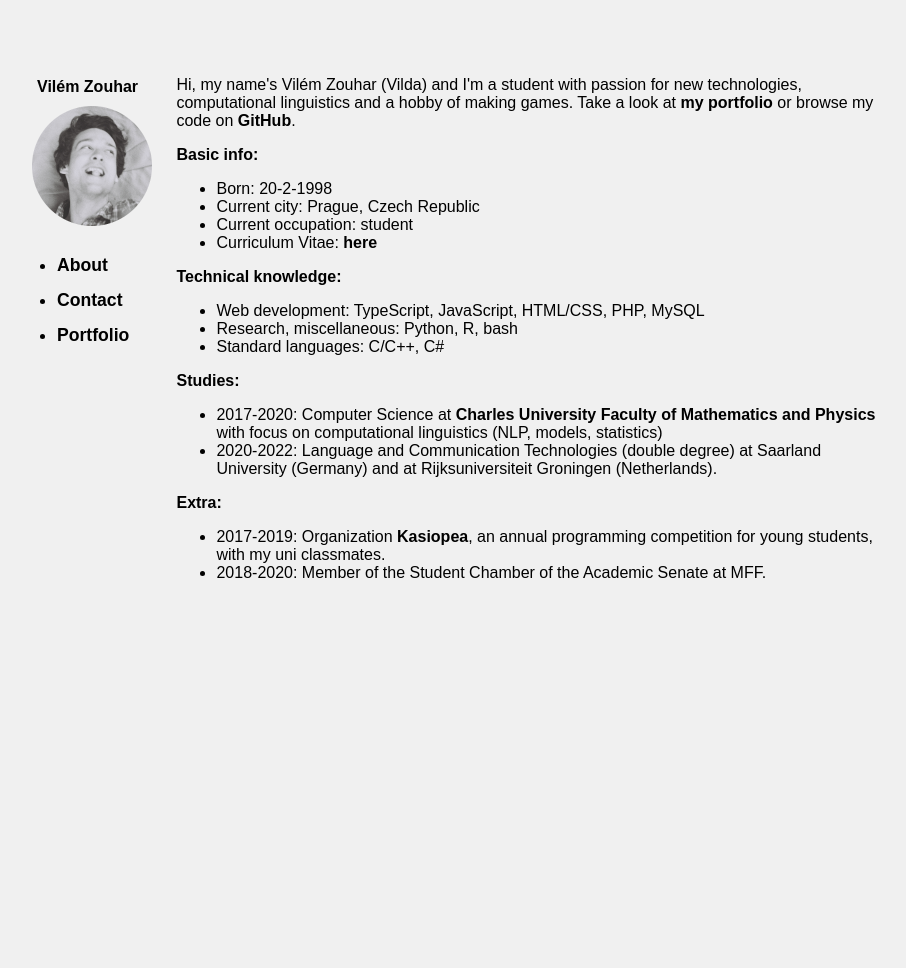
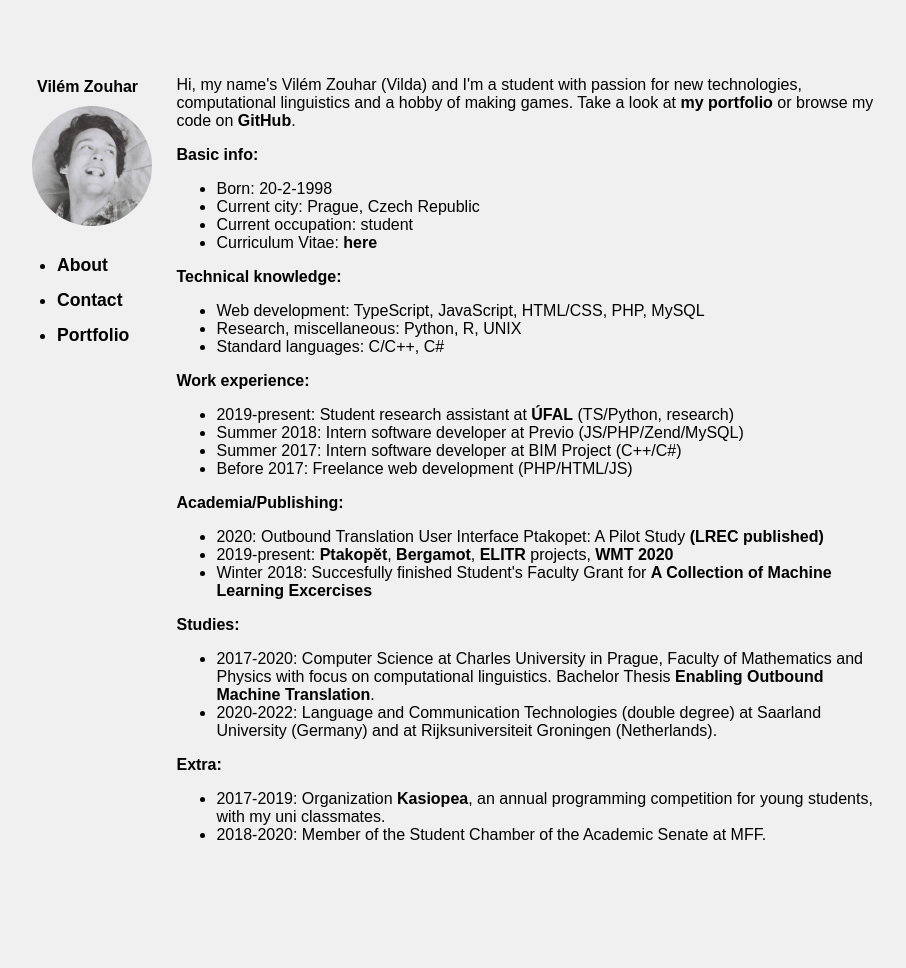
Before and after one commit to zouharvi/zouharvi, a PHP site: page /?p=1 in a window 1280 px wide. Shown: the whole page, without its empty margins (168-1074 px from the left). Before the commit the page ends 578 px from the top, so only its background shows below. Run offline with PHP 8.4, Linux system fonts and the light colour scheme; some libraries are stand-ins or nearby versions.

Commit message:
update information, restructure

```diff
--- a/css/style.css
+++ b/css/style.css
@@ -2,15 +2,15 @@
   font-family: 'Mukta', sans-serif;
 }
 
-.t_0 {
+.t {
   font-size: 1.1em;
 }
 
-.t_0_bold, #name {
+.t_bold, #name {
   font-weight: bold;
 }
 
-.a_0 {
+a {
   font-weight: bold;
   text-decoration: none;
   color: black;
@@ -18,12 +18,6 @@
 
 nav {
   font-size: 1.1em;
-}
-
-ul li a {
-  font-weight: bold;
-  text-decoration: none;
-  color: black;
 }
 
 nav ul li {
--- a/index.php
+++ b/index.php
@@ -20,9 +20,9 @@
       <img src='src/portrait.webp' alt='portrait' style='width: 120px; margin-left: 15px; margin-top: 10px;'>
       <nav>
         <ul>
-          <li><a class='a_0' href='?p=about'>About</a></li>
-          <li><a class='a_0' href='?p=contact'>Contact</a></li>
-          <li><a class='a_0' href='?p=portfolio'>Portfolio</a></li>
+          <li><a href='?p=about'>About</a></li>
+          <li><a href='?p=contact'>Contact</a></li>
+          <li><a href='?p=portfolio'>Portfolio</a></li>
         </ul>
       </nav>
     </div>
--- a/pages/about.html
+++ b/pages/about.html
@@ -1,42 +1,83 @@
-<p class='t_0'>
+<p class='t'>
 <p>
   Hi, my name's Vilém Zouhar (Vilda) and I'm a student with passion for new technologies, computational linguistics and
-  a hobby of making games. Take a look at <a class='a_0' href='?p=portfolio'>my portfolio</a> or browse my code on <a
-    class='a_0' href='https://github.com/zouharvi'>GitHub</a>.
+  a hobby of making games. Take a look at <a href='?p=portfolio'>my portfolio</a> or browse my code on <a
+    href='https://github.com/zouharvi'>GitHub</a>.
 </p>
 
-<p class='t_0_bold'>Basic info:</p>
+<p class='t_bold'>Basic info:</p>
 <ul>
   <li>Born: 20-2-1998</li>
   <li>Current city: Prague, Czech Republic<br></li>
   <li>Current occupation: student<br></li>
   <li>Curriculum Vitae:
     <span class='tooltip'>
-      <a class='a_0' href="https://github.com/zouharvi/vilda.net/raw/master/cv/cv.pdf">here</a>
+      <a href="https://github.com/zouharvi/vilda.net/raw/master/cv/cv.pdf">here</a>
       <span class='tooltip_text'>This document is probably outdated, please request an updated version.</span>
     </span>
   </li>
 </ul>
 
-<p class='t_0_bold'>Technical knowledge:</p>
+<p class='t_bold'>Technical knowledge:</p>
 <ul>
   <li>
     Web development: TypeScript, JavaScript, HTML/CSS, PHP, MySQL
   </li>
   <li>
-    Research, miscellaneous: Python, R, bash
+    Research, miscellaneous: Python, R, UNIX
   </li>
   <li>
     Standard languages: C/C++, C#
   </li>
 </ul>
 
-<p class='t_0_bold'>Studies:</p>
+<p class='t_bold'>Work experience:</p>
 <ul>
   <li>
-    <span class='t_year'>2017-2020:</span> Computer Science at <a class='a_0' href='https://www.mff.cuni.cz/'>Charles
-      University Faculty of Mathematics and Physics</a> with focus on computational linguistics (NLP, models,
-    statistics)
+    <span class='t_year'>2019-present:</span> Student research assistant at <a href="https://ufal.mff.cuni.cz/">ÚFAL</a>
+    (TS/Python, research)
+  </li>
+  <li>
+    <span class='t_year'>Summer 2018:</span> Intern software developer at Previo (JS/PHP/Zend/MySQL)
+  </li>
+  <li>
+    <span class='t_year'>Summer 2017:</span> Intern software developer at BIM Project (C++/C#)
+  </li>
+  <li>
+    <span class='t_year'>Before 2017:</span> Freelance web development (PHP/HTML/JS)
+  </li>
+</ul>
+
+<p class='t_bold'>Academia/Publishing:</p>
+<ul>
+  <li>
+    <span class='t_year'>2020:</span> Outbound Translation User Interface Ptakopet: A Pilot Study
+    <a href="https://www.aclweb.org/anthology/2020.lrec-1.860.pdf">(LREC published)</a>
+  </li>
+  <li>
+    <span class='t_year'>2019-present:</span> <a href="https://ptakopet.vilda.net/">Ptakopět</a>, <a
+      href="https://browser.mt/">Bergamot</a>,
+    <a href="http://elitr.eu/">ELITR</a> projects, <a href="http://www.statmt.org/wmt20/">WMT 2020</a>
+  </li>
+  <li>
+    <span class='t_year'>Winter 2018:</span> Succesfully finished Student's Faculty Grant for
+    <span class='tooltip'>
+      <a href='http://ufal.mff.cuni.cz/courses/npfl054'>A Collection of Machine Learning Excercises</a>
+      <span class='tooltip_text'>
+        The collection is used for teaching purposes, hence solutions are not public. For full 50+ pages document
+        please send an email.
+      </span>
+    </span>
+  </li>
+</ul>
+
+<p class='t_bold'>Studies:</p>
+<ul>
+  <li>
+    <span class='t_year'>2017-2020:</span> Computer Science at Charles University in Prague,
+    Faculty of Mathematics and Physics with focus on computational linguistics.
+    Bachelor Thesis <a href='https://github.com/zouharvi/mff-student/raw/master/thesis/thesis.pdf'>Enabling
+      Outbound Machine Translation</a>.
   </li>
   <li>
     <span class='t_year'>2020-2022:</span> Language and Communication Technologies (double degree) at Saarland
@@ -44,11 +85,11 @@
   </li>
 </ul>
 
-<p class='t_0_bold'>Extra:</p>
+<p class='t_bold'>Extra:</p>
 <ul>
   <li>
-    <span class='t_year'>2017-2019:</span> Organization <a class='a_0' href='http://kasiopea.matfyz.cz'>Kasiopea</a>, an
-    annual
+    <span class='t_year'>2017-2019:</span>
+    Organization <a href='http://kasiopea.matfyz.cz'>Kasiopea</a>, an annual
     programming competition for young students, with my uni classmates.
   </li>
   <li>
```
Also changed, not shown: pages/contact.html (+5 -5 lines), pages/portfolio.html (+6 -44 lines).
